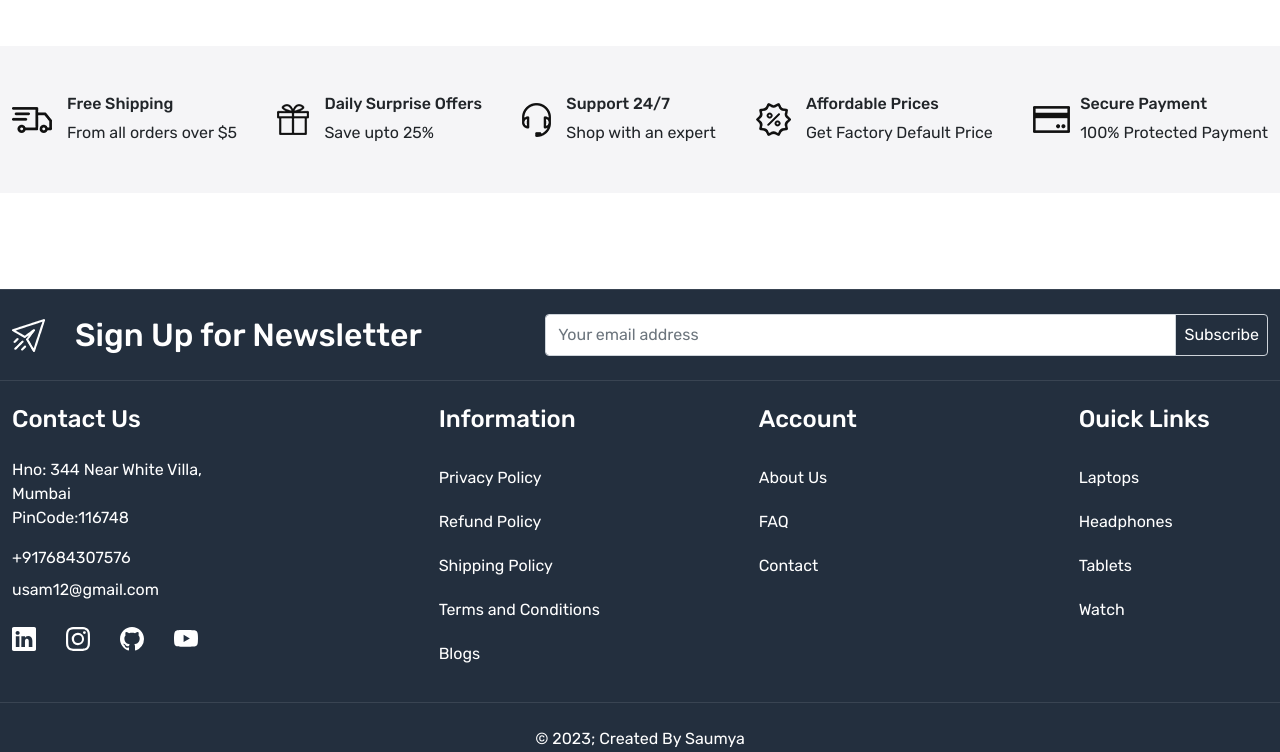
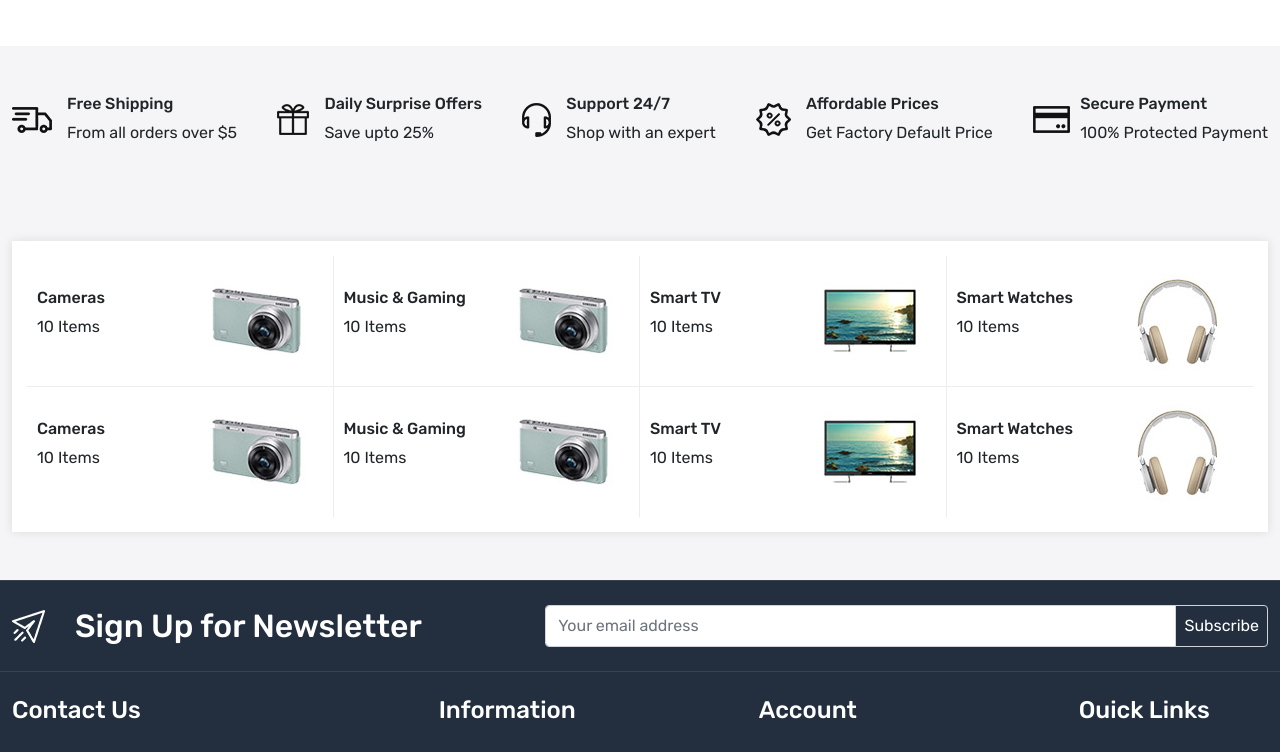
Before and after one commit to sam1090/ecommerce, a React (Create React App) app in the folder client/: page / in a window 1280 px wide. Shown: the part 671-1423 px from the top of the page. Built offline with nearby package versions, Linux system fonts and the light colour scheme.

Commit message:
home-wrapper-section 3 completed

```diff
--- a/client/src/App.css
+++ b/client/src/App.css
@@ -11,6 +11,7 @@
   --color-232f3e: #232f3e;
   --color-bf4800: #bf4800;
   --color-f5f5f7: #f5f5f7;
+  --color-ededed: #ededed;
 }
 
 body {
@@ -189,21 +190,48 @@
 }
 
 /* Home wrapper 2 */
-.home-wrapper-2{
+.home-wrapper-2 {
   background-color: var(--color-f5f5f7);
 }
 
 /* home wrapper 2 ends here */
 
 /* Home wrapper 3*/
-.container{
+.categories {
   background-color: white;
-  box-shadow:  0 0 10px #0000001a;
+  box-shadow: 0 0 10px #0000001a;
   padding: 15px;
+}
+
+.categories>div>div{
+  width: 60%;
+
+}
+
+.categories > div {
+  width: 25%;
+  padding: 10px 20px 10px 10px;
+}
+
+.categories > div:nth-child(1),
+.categories > div:nth-child(2),
+.categories > div:nth-child(3),
+.categories > div:nth-child(4) {
+  border-bottom: 1px solid var(--color-ededed);
+}
+
+.categories > div:nth-child(1),
+.categories > div:nth-child(2),
+.categories > div:nth-child(3) {
+  border-right: 1px solid var(--color-ededed);
+}
+
+.categories > div:nth-child(5),
+.categories > div:nth-child(7),
+.categories > div:nth-child(6) {
+  border-right: 1px solid var(--color-ededed);
 }
 
 /* home wrapper 2 ends here */
 
-
-
 /* Home Page ends here  */
--- a/client/src/components/Footer.js
+++ b/client/src/components/Footer.js
@@ -55,19 +55,19 @@
                   usam12@gmail.com
                 </a>
                 <div className="social-icons d-flex align-items-center gap-30 mt-4">
-                  <a href="" className="text-white">
+                  <a href="#" className="text-white">
                     <BsLinkedin className="fs-4" />
                   </a>
-                  <a href="" className="text-white">
+                  <a href="#" className="text-white">
                     <BsInstagram className="fs-4" />
                   </a>
-                  <a href="" className="text-white">
+                  <a href="#" className="text-white">
                     <BsGithub className="fs-4" />
                   </a>
-                  <a href="" className="text-white">
+                  <a href="#" className="text-white">
                     <BsYoutube className="fs-4" />
                   </a>
-                  <a href=""></a>
+                  <a href="#"></a>
                 </div>
               </div>
             </div>
--- a/client/src/pages/Home.js
+++ b/client/src/pages/Home.js
@@ -135,15 +135,69 @@
         </div>
       </section>
 
-      <section className="home-wrapper-3 py-5">
+      <section className="home-wrapper-2 py-5">
         <div className="container-xxl">
           <div className="row">
             <div className="col-12">
-              <div className="categories d-flex justify-content-between align-items-center">
-                <div className="d-flex gap-30">
-
+              <div className="categories d-flex justify-content-between flex-wrap align-items-center">
+                <div className="d-flex align-items-center gap">
+                  <div>
+                    <h6>Cameras</h6>
+                    <p> 10 Items</p>
+                  </div>
+                  <img src="images/camera.jpg" alt="camera"></img>
                 </div>
-
+                <div className="d-flex align-items-center gap">
+                  <div>
+                    <h6>Music &
+                      Gaming</h6>
+                    <p> 10 Items</p>
+                  </div>
+                  <img src="images/camera.jpg" alt="music and gaming"></img>
+                </div>
+                <div className="d-flex align-items-center gap">
+                  <div>
+                    <h6>Smart TV</h6>
+                    <p> 10 Items</p>
+                  </div>
+                  <img src="images/tv.jpg" alt="TV"></img>
+                </div>
+                <div className="d-flex align-items-center gap">
+                  <div>
+                    <h6>Smart Watches</h6>
+                    <p> 10 Items</p>
+                  </div>
+                  <img src="images/headphone.jpg" alt="camera"></img>
+                </div>
+                <div className="d-flex align-items-center gap">
+                  <div>
+                    <h6>Cameras</h6>
+                    <p> 10 Items</p>
+                  </div>
+                  <img src="images/camera.jpg" alt="camera"></img>
+                </div>
+                <div className="d-flex align-items-center gap">
+                  <div>
+                    <h6>Music &
+                      Gaming</h6>
+                    <p> 10 Items</p>
+                  </div>
+                  <img src="images/camera.jpg" alt="music and gaming"></img>
+                </div>
+                <div className="d-flex align-items-center gap">
+                  <div>
+                    <h6>Smart TV</h6>
+                    <p> 10 Items</p>
+                  </div>
+                  <img src="images/tv.jpg" alt="TV"></img>
+                </div>
+                <div className="d-flex align-items-center gap">
+                  <div>
+                    <h6>Smart Watches</h6>
+                    <p> 10 Items</p>
+                  </div>
+                  <img src="images/headphone.jpg" alt="camera"></img>
+                </div>
               </div>
             </div>
           </div>
--- /dev/null
+++ b/package.json
@@ -0,0 +1,5 @@
+{
+  "dependencies": {
+    "react-fast-marquee": "^1.6.0"
+  }
+}
```
Also changed, not shown: 1 other file (tests, documents, lock files or other folders).
